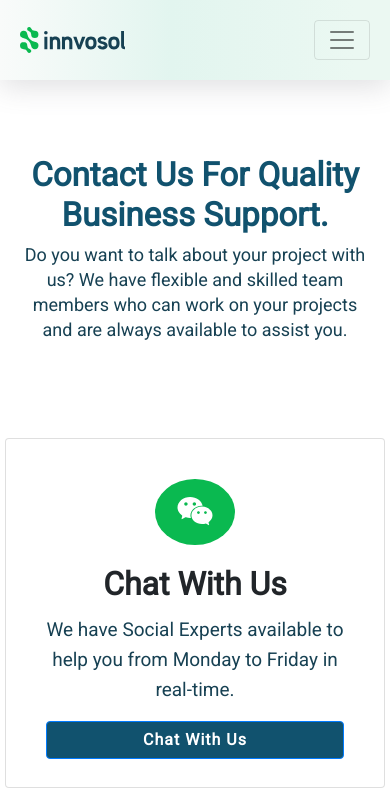
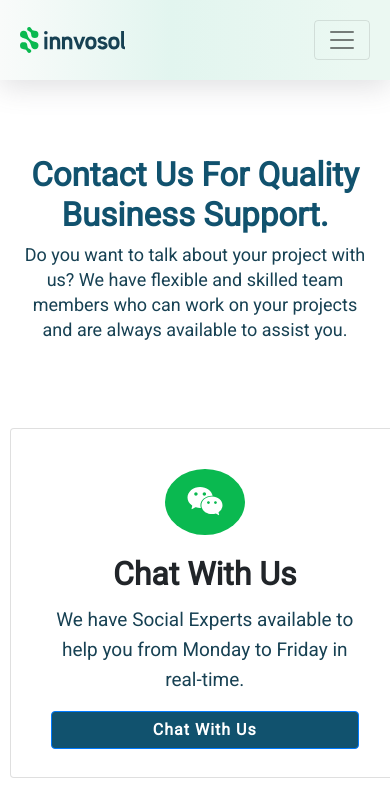
Before and after one commit to BasharatAliKing/innvosol-project, a React (Create React App) app: page /Contact-us in a window 390 px wide. Shown: the top 797 px of the page. Built offline with nearby package versions, Linux system fonts and the light colour scheme.

Commit message:
data added

```diff
--- a/src/Utilities/Contact.css
+++ b/src/Utilities/Contact.css
@@ -28,10 +28,17 @@
     #Contact{
         padding: 0px 20px;
     }
+    #Contact .col-md-6{
+        padding: 0px;
+    }
   #contact-form .img{
     width: 90%;
   }
   #contact-form .col-lg-6{
     padding: 0px;
   }
+  #contact-form #Form-alone {
+    margin-left: 30px;
+    width: 89%;
 }
+}
--- a/src/Utilities/ContactCards.css
+++ b/src/Utilities/ContactCards.css
@@ -41,3 +41,12 @@
     border: none;
 
 }
+
+
+@media(max-width:576px){
+    .card{
+        margin: 10px auto;
+        width: 95%;
+        margin-left: 20px;
+    }
+}
```
